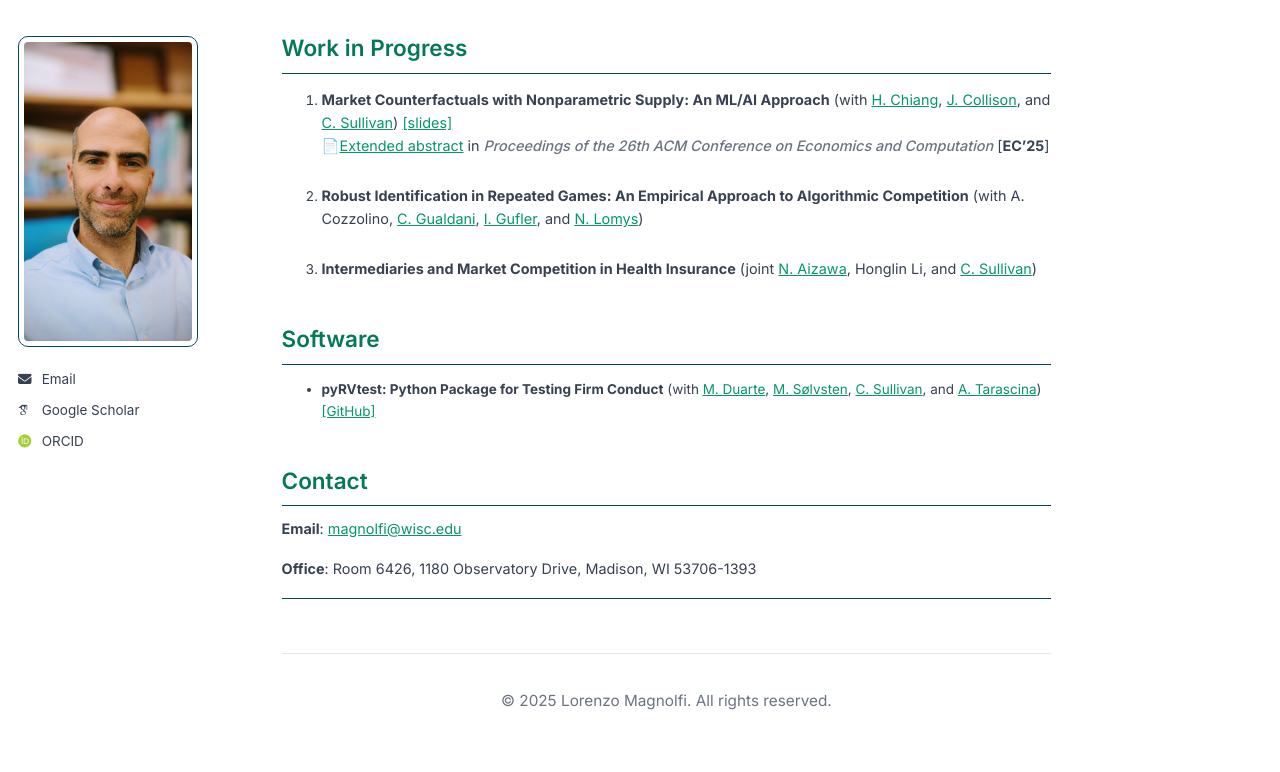
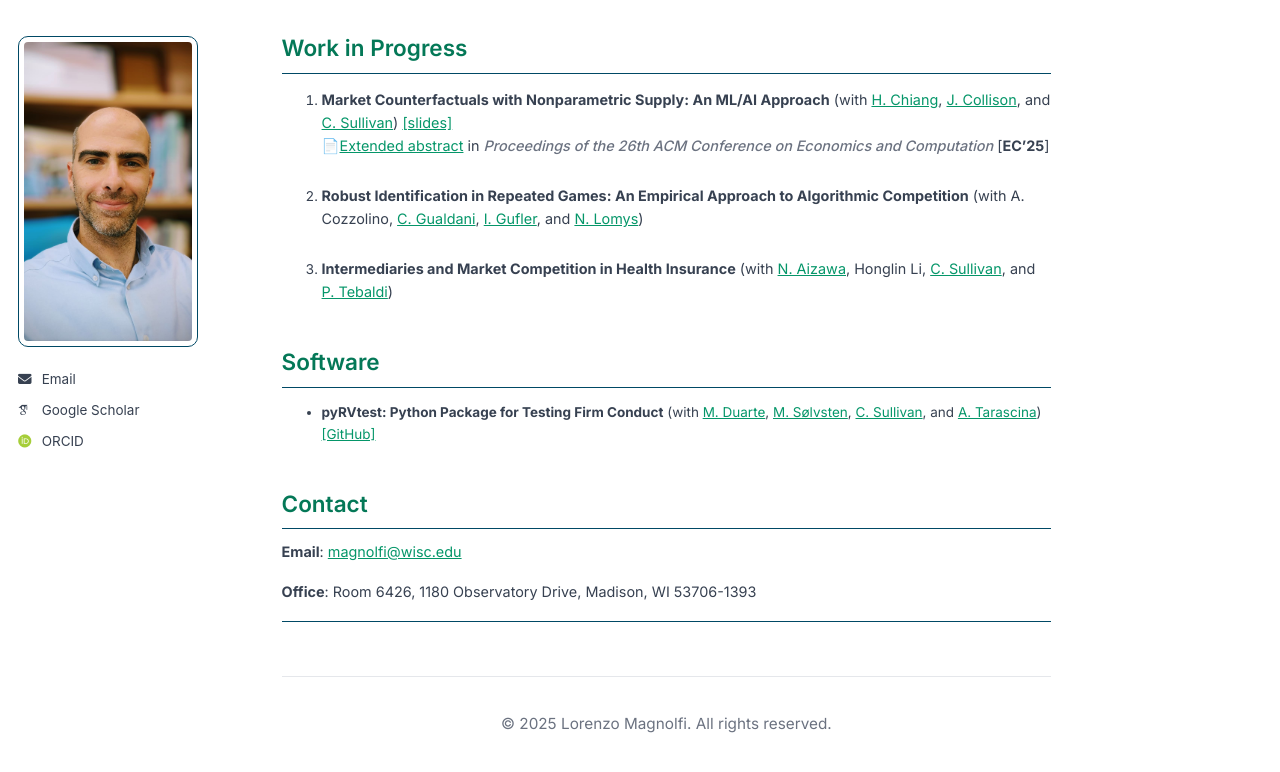
Before and after one commit to LorenzoMagnolfi/Lorenzomagnolfi.github.io, a Jekyll site: the page built from _pages/about.md, in a window 1280 px wide and 900 px high, scrolled down 1639 px. Shown: the top 772 px of the window. Built offline with Jekyll 4.4.1, drawn with Linux system fonts in a browser that asks for light colours; some web fonts are replaced; a script that is not in the unit is left out.

Commit message:
Update about.md

```diff
--- a/_pages/about.md
+++ b/_pages/about.md
@@ -73,7 +73,7 @@ This paper supersedes [Falsifying Models of Firm Conduct](/files/papers/Falsifyi
 
 2. **Robust Identification in Repeated Games: An Empirical Approach to Algorithmic Competition** (with A. Cozzolino, [C. Gualdani](https://www.cristinagualdani.com/), [I. Gufler](https://sites.google.com/view/ivangufler), and [N. Lomys](https://niccololomys.com/))
 
-3. **Intermediaries and Market Competition in Health Insurance** (joint [N. Aizawa](https://sites.google.com/site/naokiaizawaweb), Honglin Li, and [C. Sullivan](https://sites.google.com/view/christopher-sullivan))
+3. **Intermediaries and Market Competition in Health Insurance** (with [N. Aizawa](https://sites.google.com/site/naokiaizawaweb), Honglin Li, [C. Sullivan](https://sites.google.com/view/christopher-sullivan), and [P. Tebaldi](https://www.pietrotebaldi.com/))
 
 
 
```
